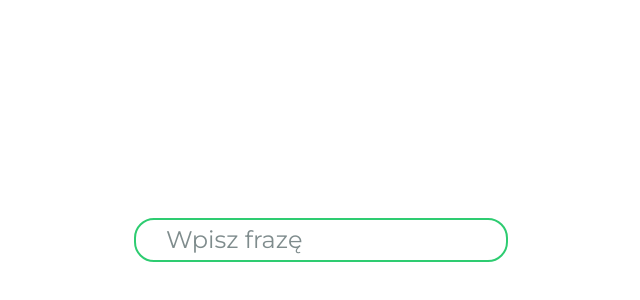
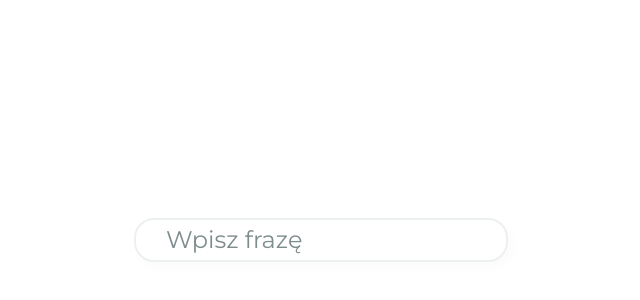
Before and after one commit to LQS666/pexels-search-image, a website built with Parcel: page src/index.html in a window 1280 px wide. Shown: the part 160-460 px from the top of the page, without its empty margins (319-959 px from the left). Built offline with nearby package versions, Linux system fonts and the light colour scheme.

Commit message:
Small fixes

```diff
--- a/src/assets/script.js
+++ b/src/assets/script.js
@@ -2,7 +2,8 @@ const inputPlaceholder = document.getElementById("search");
 const txt = [
     "Wyszukaj zdjęcia",
     "Wpisz frazę",
-    "np. forest, animals, sea"
+    "np. forest, animals, sea",
+    "Wyszukaj zdjęcia"
 ]
 let activeLetter = -10;
 let activeText = 0;
--- a/src/index.html
+++ b/src/index.html
@@ -13,7 +13,7 @@
 <body>
     <div class="wrapper">
         <form class="form">
-            <input id="search" class="searchInput" type="text" name="searchInput" autocomplete="off" autofocus>
+            <input id="search" class="searchInput" type="text" name="searchInput" autocomplete="off">
         </form>
     </div>
     <script src="./index.js"></script>
--- a/src/styles/main.scss
+++ b/src/styles/main.scss
@@ -29,9 +29,12 @@ body {
             outline: 0;
             padding: 20px 30px;
             height: 1.8em;
+            color: #7f8c8d;
+            box-shadow: 5px 5px 13px 0px rgba(0, 0, 0, 0.02);
 
             &:focus {
                 border: 2px solid #2ecc71;
+                box-shadow: 5px 5px 13px 0px rgba(0, 0, 0, 0.11);
             }
         }
 
```
